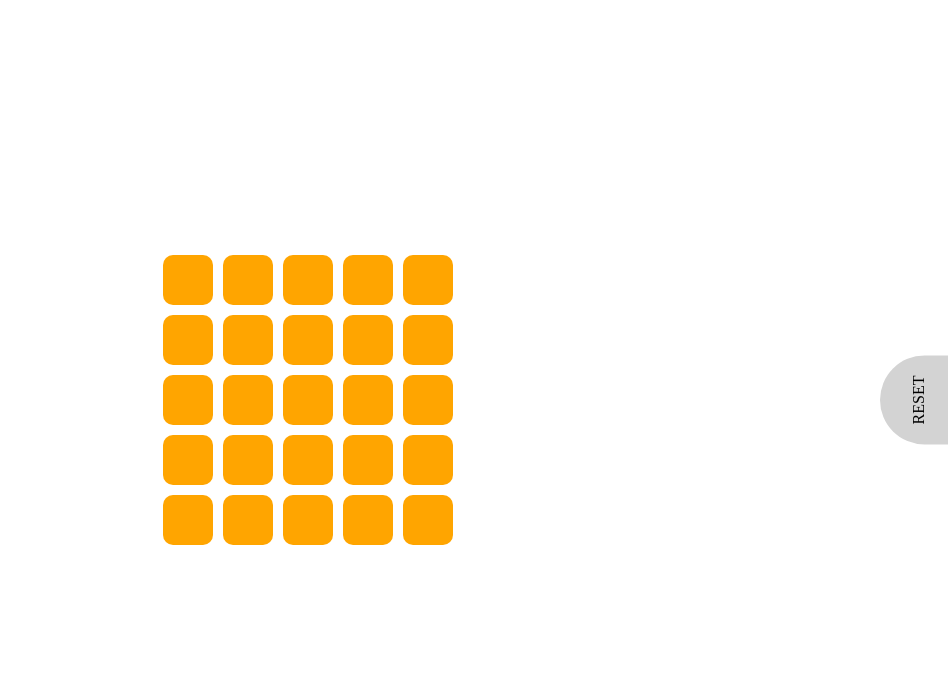
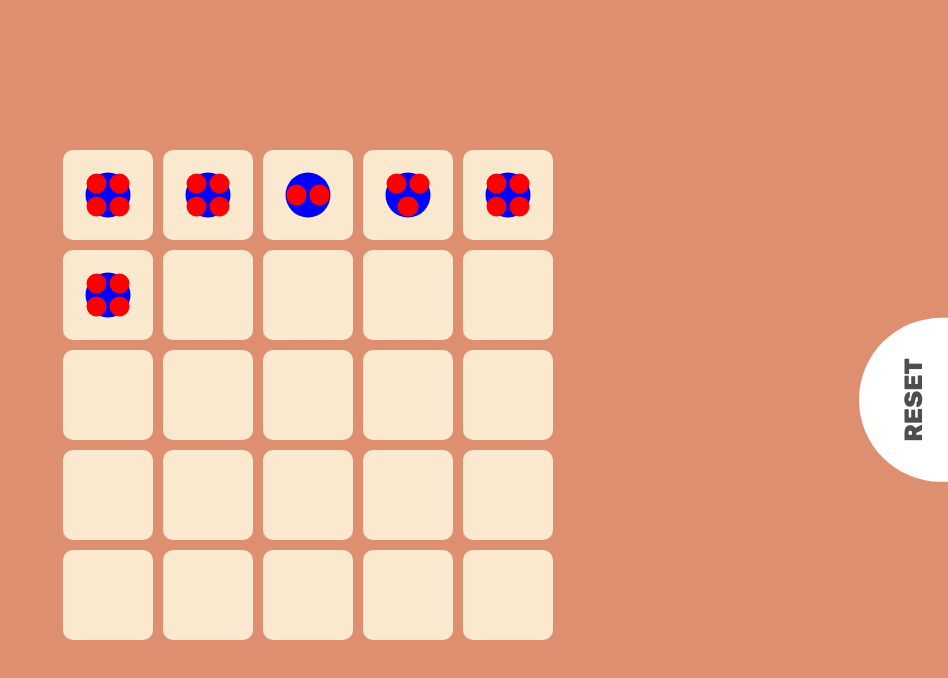
Before and after one commit to jojo20071/Color-Wars-Game, a plain HTML site: page index.html in a window 1280 px wide. Shown: the whole page, without its empty margins (332-1280 px from the left). Drawn offline with Linux system fonts and the light colour scheme.

Commit message:
in progress

```diff
--- a/index.html
+++ b/index.html
@@ -5,36 +5,83 @@
     <meta name="viewport" content="width=device-width, initial-scale=1.0">
     <title>Document</title>
     <link rel="stylesheet" href="style.css">
+    <link rel="preconnect" href="https://fonts.googleapis.com">
+    <link rel="preconnect" href="https://fonts.gstatic.com" crossorigin>
+    <link href="https://fonts.googleapis.com/css2?family=Rubik:wght@300..900&display=swap" rel="stylesheet">
 </head>
 <body>
 
     <div class="container">
         <div class="grid">
-            <div class="square"></div>
-            <div class="square"></div>
-            <div class="square"></div>
-            <div class="square"></div>
-            <div class="square"></div>
-            <div class="square"></div>
-            <div class="square"></div>
-            <div class="square"></div>
-            <div class="square"></div>
-            <div class="square"></div>
-            <div class="square"></div>
-            <div class="square"></div>
-            <div class="square"></div>
-            <div class="square"></div>
-            <div class="square"></div>
-            <div class="square"></div>
-            <div class="square"></div>
-            <div class="square"></div>
-            <div class="square"></div>
-            <div class="square"></div>
-            <div class="square"></div>
-            <div class="square"></div>
-            <div class="square"></div>
-            <div class="square"></div>
-            <div class="square"></div>
+            <div class="square" draggable="false">
+                <div class="main-circle">
+                    <div class="small-circle"></div>
+                    <div class="small-circle"></div>
+                    <div class="small-circle"></div>
+                    <div class="small-circle"></div>
+                </div>
+            </div>
+            <div class="square" draggable="false">
+                <div class="main-circle">
+                    <div class="small-circle"></div>
+                    <div class="small-circle"></div>
+                    <div class="small-circle"></div>
+                    <div class="small-circle"></div>
+                </div>
+            </div>
+            <div class="square" draggable="false">
+                <div class="main-circle">
+                    <div class="small-circle"></div>
+                    <div class="small-circle"></div>
+
+                </div>
+            </div>
+            <div class="square" draggable="false">
+                <div class="main-circle">
+                    <div class="small-circle"></div>
+                    <div class="small-circle"></div>
+                    <div class="small-circle"></div>
+
+                </div>
+            </div>
+            <div class="square" draggable="false">
+                <div class="main-circle">
+                    <div class="small-circle"></div>
+                    <div class="small-circle"></div>
+                    <div class="small-circle"></div>
+                    <div class="small-circle"></div>
+                </div>
+            </div>
+            <div class="square" draggable="false">
+                <div class="main-circle">
+                    <div class="small-circle"></div>
+                    <div class="small-circle"></div>
+                    <div class="small-circle"></div>
+                    <div class="small-circle"></div>
+                </div>
+            </div>
+            <div class="square" draggable="false"></div>
+            <div class="square" draggable="false"></div>
+            <div class="square" draggable="false"></div>
+            <div class="square" draggable="false"></div>
+            <div class="square" draggable="false"></div>
+            <div class="square" draggable="false"></div>
+            <div class="square" draggable="false"></div>
+            <div class="square" draggable="false"></div>
+            <div class="square" draggable="false"></div>
+            <div class="square" draggable="false"></div>
+            <div class="square" draggable="false"></div>
+            <div class="square" draggable="false"></div>
+            <div class="square" draggable="false"></div>
+            <div class="square" draggable="false"></div>
+            <div class="square" draggable="false"></div>
+            <div class="square" draggable="false"></div>
+            <div class="square" draggable="false"></div>
+            <div class="square" draggable="false"></div>
+            <div class="square" draggable="false"></div>
+            <div class="square" draggable="false"></div>
+            <div class="square" draggable="false"></div>
+            <div class="square" draggable="false"></div>
         </div>
         <div class="reset-container">
             <div class="reset">RESET</div>
--- a/script.js
+++ b/script.js
@@ -0,0 +1,19 @@
+function setSmallCirclesCount(squareIndex, count) {
+    // Find all .square elements
+    const squares = document.querySelectorAll('.square');
+    // Check if the specified index is within bounds
+    if (squareIndex < 0 || squareIndex >= squares.length) {
+        console.error('Square index out of bounds');
+        return;
+    }
+    // Select the .main-circle within the specified .square
+    const mainCircle = squares[squareIndex].querySelector('.main-circle');
+    // Clear existing .small-circle elements
+    mainCircle.innerHTML = '';
+    // Create and append the specified number of .small-circle elements
+    for (let i = 0; i < count; i++) {
+        const smallCircle = document.createElement('div');
+        smallCircle.className = 'small-circle';
+        mainCircle.appendChild(smallCircle);
+    }
+}
--- a/style.css
+++ b/style.css
@@ -4,6 +4,7 @@ body, html {
     display: flex;
     justify-content: center;
     align-items: center;
+    background-color: #de8f70;
 }
 
 .container {
@@ -14,14 +15,44 @@ body, html {
 
 .grid {
     display: grid;
-    grid-template-columns: repeat(5, 50px); /* 5 columns */
-    grid-template-rows: repeat(5, 50px); /* 5 rows */
+    grid-template-columns: repeat(5, 90px); /* 5 columns */
+    grid-template-rows: repeat(5, 90px); /* 5 rows */
     gap: 10px;
 }
 
 .square {
-    background-color: orange;
+    background-color: #fae9cf;
     border-radius: 10px; /* Rounded edges */
+    cursor: pointer;
+    position: relative;
+
+}
+.main-circle {
+    width: 50%; /* Adjust size as needed */
+    height: 50%; /* Adjust size as needed */
+    border-radius: 50%; /* Make it circular */
+    background-color: blue; /* Example color */
+    position: absolute;
+    top: 50%;
+    left: 50%;
+    transform: translate(-50%, -50%);
+    display: flex;
+    justify-content: space-around;
+    align-items: center;
+    flex-wrap: wrap;
+    align-items: center;
+    flex-wrap: wrap;
+}
+.small-circle {
+    width: 20%; /* Adjust size as needed */
+    height: 20%; /* Adjust size as needed */
+    border-radius: 50%; /* Make it circular */
+    background-color: red; /* Example color */
+    margin: 5%; /* Adjust spacing as needed */
+    width: 45%; /* Adjust so two fit side by side with some space */
+    height: 45%; /* Adjust for square aspect ratio, matching width */
+    margin: 2.5%; /* Adjust spacing between circles */
+    /* Other styles (border-radius, background-color) remain unchanged */
 }
 
 .reset-container {
@@ -34,8 +65,65 @@ body, html {
 .reset {
     writing-mode: vertical-lr;
     transform: rotate(180deg);
-    background-color: lightgrey;
+    background-color: white;
     border-radius: 0 1000px 1000px 0; /* Half circle shape */
     padding: 20px;
-    padding-right: 30px;
+    padding-right: 40px;
+    padding-top: 40px;
+    padding-bottom: 40px;
+    font-family: "Rubik", sans-serif;
+    font-size: 25px;
+    font-weight: 800;
+    font-style: normal;
+    color: #4e4e4e;
 }
+
+
+
+
+
+@media only screen and (max-width: 670px) {
+    .grid {
+        grid-template-columns: repeat(5, 70px); /* 5 columns */
+        grid-template-rows: repeat(5, 70px); /* 5 rows */
+    }
+    .reset {
+        padding: 15px;
+        padding-right: 30px;
+        padding-top: 30px;
+        padding-bottom: 30px;
+        font-family: "Rubik", sans-serif;
+        font-size: 20px;
+    }
+
+  }
+
+  @media only screen and (max-width: 520px) {
+    .grid {
+        grid-template-columns: repeat(5, 60px); /* 5 columns */
+        grid-template-rows: repeat(5, 60px); /* 5 rows */
+    }
+    .reset {
+        writing-mode: horizontal-tb;
+        transform: rotate(0deg);
+        padding: 27px;
+        padding-right: 27px;
+        padding-top: 10px;
+        padding-bottom: 27px;
+        font-family: "Rubik", sans-serif;
+        font-size: 18px;
+        border-radius: 0px 0px 1000px 1000px ; /* Half circle shape */
+        max-width: fit-content;
+    }
+    .reset-container {
+        position: absolute;
+        top: 0;
+        left: 50%;
+        transform: translateX(-50%);
+        text-align: center;
+        display: flex;
+        justify-content: center;
+        align-items: center;
+    }
+
+  }
```
